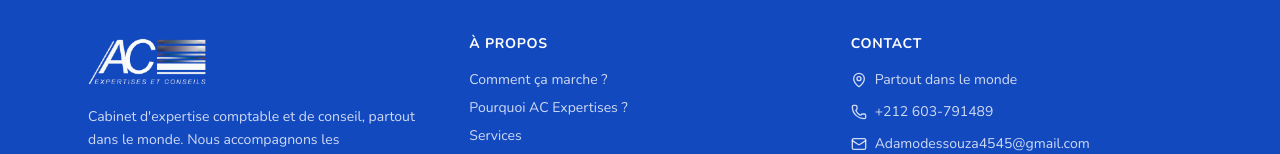
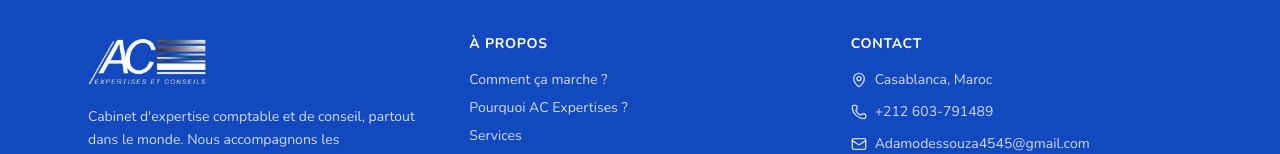
Before and after one commit to Premier-Bouedi/Ac_expertises, a Next.js app: page / in a window 1280 px wide. Shown: the part 4024-4178 px from the top of the page. Built offline with nearby package versions, Linux system fonts and the light colour scheme.

Commit message:
Mise à jour des modifications

```diff
--- a/src/components/Footer.jsx
+++ b/src/components/Footer.jsx
@@ -57,7 +57,7 @@ export default function Footer() {
           <ul className="mt-4 space-y-3 text-sm text-white/80">
             <li className="flex items-start gap-2">
               <MapPin size={16} className="mt-0.5 shrink-0" />
-              Partout dans le monde
+              Casablanca, Maroc
             </li>
             <li className="flex items-center gap-2">
               <Phone size={16} className="shrink-0" />
```
